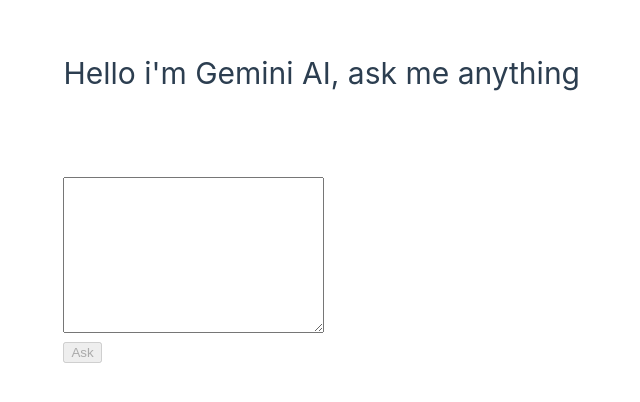
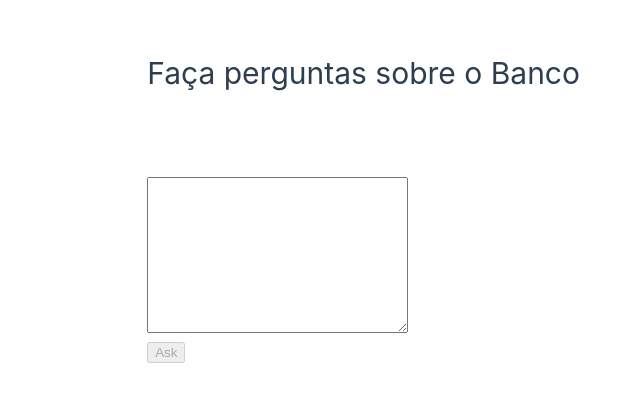
Before and after one commit to filipeufpe/vpt, a Vue app: page / in a window 1280 px wide. Shown: the part 114-516 px from the top of the page, without its empty margins (60-700 px from the left). Built offline with nearby package versions, Linux system fonts and the light colour scheme.

Commit message:
chore: Update npm dependencies and add Vue Markdown plugin

```diff
--- a/package.json
+++ b/package.json
@@ -14,7 +14,9 @@
   },
   "dependencies": {
     "@google/generative-ai": "^0.12.0",
-    "vue": "^3.4.21"
+    "prismjs": "^1.29.0",
+    "vue": "^3.4.21",
+    "vue3-markdown": "^1.1.9"
   },
   "devDependencies": {
     "@rushstack/eslint-patch": "^1.8.0",
--- a/src/components/AiAnswer.vue
+++ b/src/components/AiAnswer.vue
@@ -1,14 +1,20 @@
 <template>
   <div>
-      <pre v-if="answer">{{ answer }}</pre>
+    <div v-if="answer">
+      <div v-html="marked.parse(answer)"></div>
+    </div>
   </div>
 </template>
 
 <script setup lang="ts">
-  defineProps({
-      answer: {
-          type: String,
-          default: "A resposta aparecerá aqui."
-      }
-  })
+import { computed, defineProps } from "vue";
+import { VMarkdownView } from "vue3-markdown";
+import { marked } from 'marked'
+
+defineProps({
+  answer: {
+    type: String,
+    default: "A resposta aparecerá aqui.",
+  },
+})
 </script>
--- a/src/components/GeminiAI.vue
+++ b/src/components/GeminiAI.vue
@@ -1,5 +1,5 @@
 <template>
-  <h1 class="mb-5">Hello i'm Gemini AI, ask me anything</h1>
+  <h1 class="mb-5">Faça perguntas sobre o Banco</h1>
 
   <form class="mb-5" @submit.prevent="fetchAnswer">
     <div>
```
Also changed, not shown: 1 other file (tests, documents, lock files or other folders).
